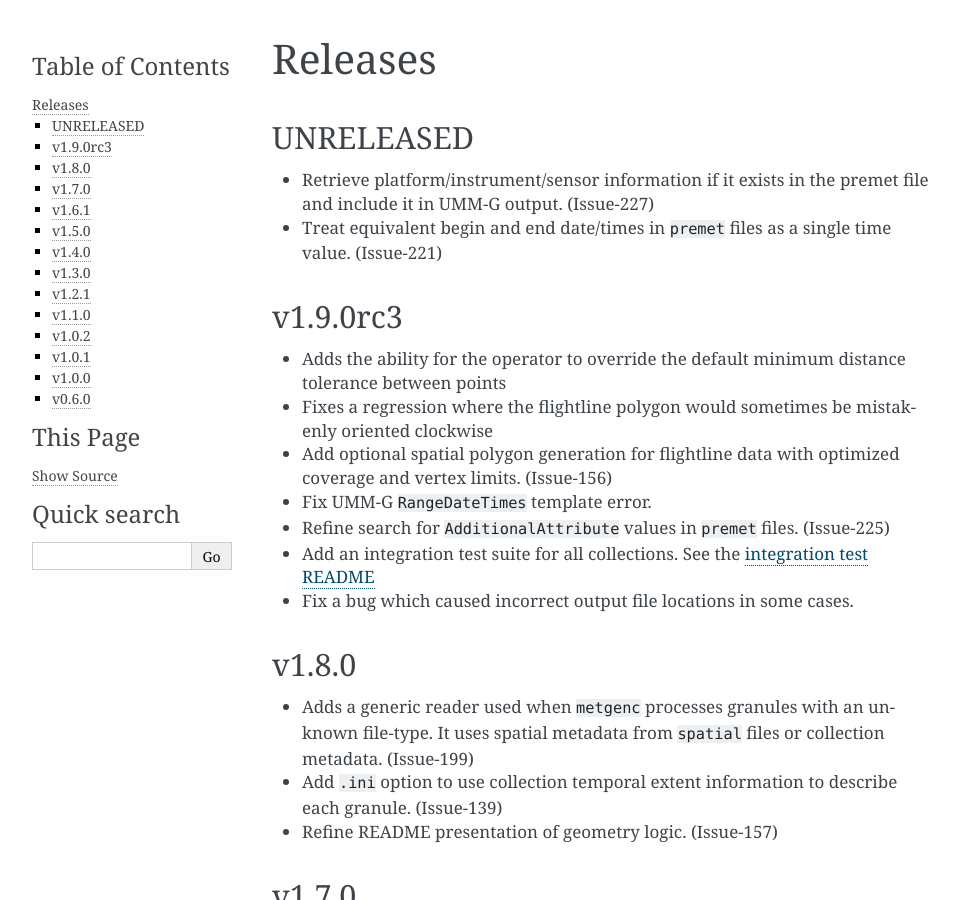
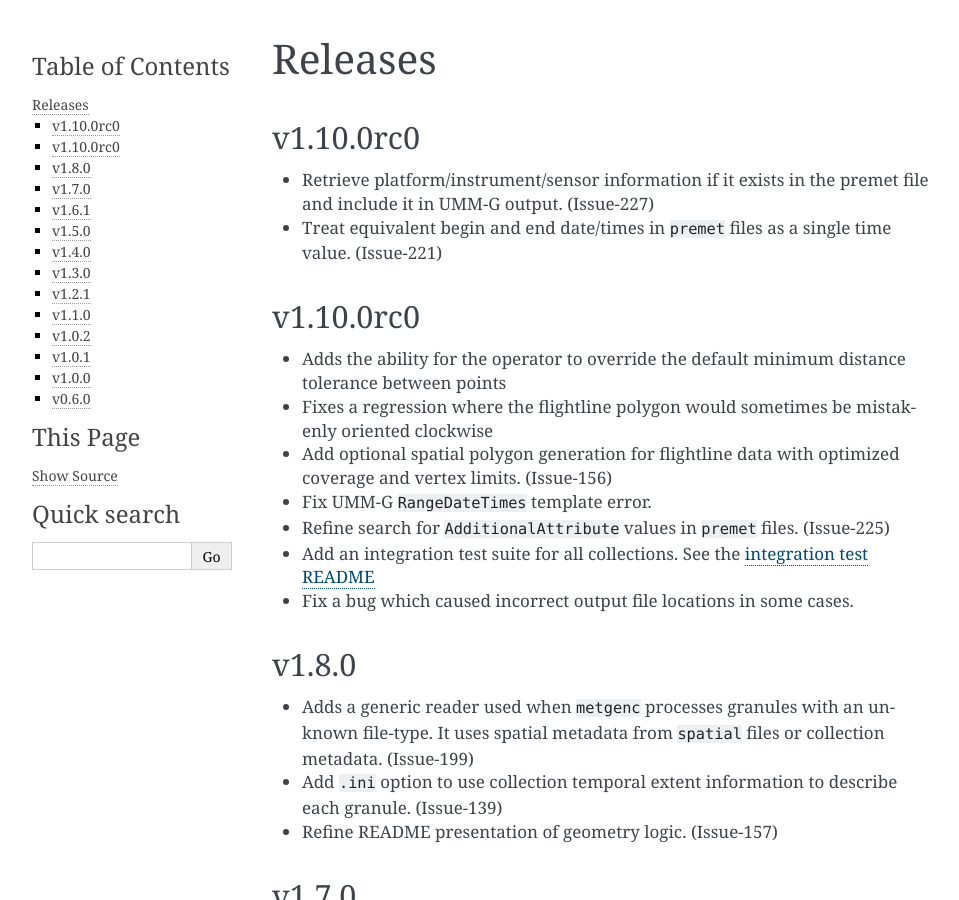
Before and after one commit to nsidc/granule-metgen, a Sphinx documentation site: the page built from docs/source/releases.rst, in a window 1280 px wide and 900 px high. Shown: the whole window, without its empty margins (148-1107 px from the left). Built offline with Sphinx 7.4.7, drawn with Linux system fonts in a browser that asks for light colours.

Commit message:
Bump version: 1.9.0rc3 → 1.10.0rc0

```diff
--- a/CHANGELOG.md
+++ b/CHANGELOG.md
@@ -1,11 +1,11 @@
-## UNRELEASED
+## v1.10.0rc0
 
 * Retrieve platform/instrument/sensor information if it exists in the premet
   file and include it in UMM-G output. (Issue-227)
 * Treat equivalent begin and end date/times in `premet` files as a single time
   value. (Issue-221)
 
-## v1.9.0rc3
+## v1.10.0rc0
 
 * Adds the ability for the operator to override the default minimum distance tolerance between points
 * Fixes a regression where the flightline polygon would sometimes be mistakenly oriented clockwise
--- a/docs/source/conf.py
+++ b/docs/source/conf.py
@@ -6,8 +6,8 @@
 project = "MetGenC"
 copyright = "2024, NSIDC"
 author = "National Snow and Ice Data Center"
-release = "v1.9.0rc3"
-version = "v1.9.0rc3"
+release = "v1.10.0rc0"
+version = "v1.10.0rc0"
 
 extensions = [
     "myst_parser",
--- a/pyproject.toml
+++ b/pyproject.toml
@@ -1,6 +1,6 @@
 [tool.poetry]
 name = "nsidc-metgenc"
-version = "1.9.0rc3"
+version = "1.10.0rc0"
 description = "The nsidc-metgenc package enables data producers as well as Operations staff managing the data ingest workflow to create metadata files conforming to NASA's Common Metadata Repository UMM-G specification."
 authors = ["National Snow and Ice Data Center (NSIDC) <nsidc@nsidc.org>"]
 readme = "README.md"
@@ -53,7 +53,7 @@
 beautifulsoup4 = "^4.13.4"
 
 [tool.bumpversion]
-current_version = "1.9.0rc3"
+current_version = "1.10.0rc0"
 parse = """(?x)
     (?P<major>0|[1-9]\\d*)\\.
     (?P<minor>0|[1-9]\\d*)\\.
```
Also changed, not shown: 1 other file.
